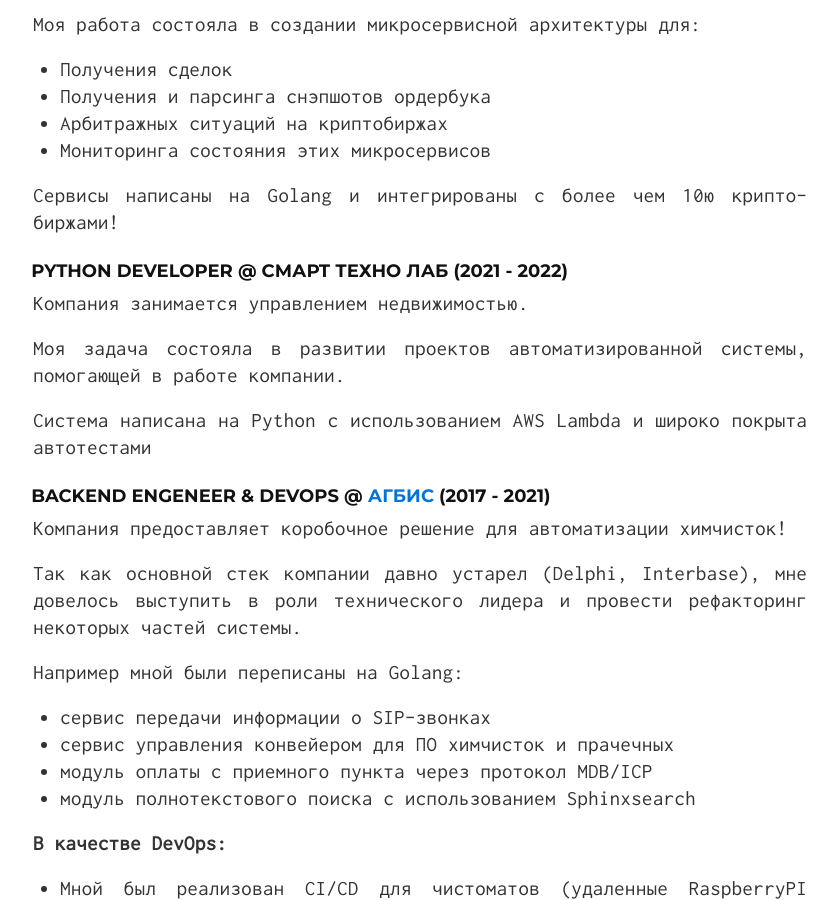
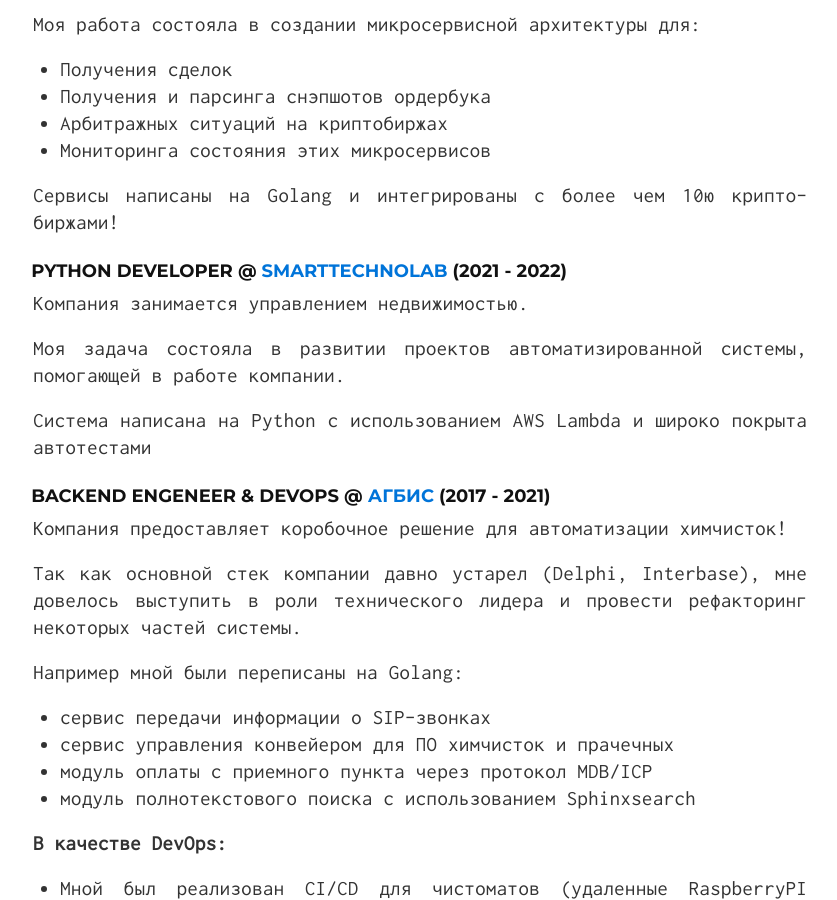
Before and after one commit to SergeyKrasn/sergeykrasn.github.io, a Jekyll site: the page built from index.md, in a window 1280 px wide and 900 px high, scrolled down 862 px. Shown: the whole window, without its empty margins (220-1057 px from the left). Built offline with Jekyll 4.4.1, drawn with Linux system fonts in a browser that asks for light colours.

Commit message:
Fix smarttechnolab

```diff
--- a/index.md
+++ b/index.md
@@ -37,7 +37,7 @@ layout: default
 
 Сервисы написаны на Golang и интегрированы с более чем 10ю крипто-биржами!
 
-### Python developer @ Смарт Техно Лаб (2021 - 2022)
+### Python developer @ [SmartTechnoLab](https://smarttechnolab.ru) (2021 - 2022)
 Компания занимается управлением недвижимостью.
 
 Моя задача состояла в развитии проектов автоматизированной системы, помогающей в работе компании.
@@ -45,6 +45,7 @@ layout: default
 Система написана на Python с использованием AWS Lambda и широко покрыта автотестами
 
 <div class="pagebreak"></div>
+
 ### Backend engeneer & DevOps @ [Агбис](https://www.agbis.ru) (2017 - 2021)
 Компания предоставляет коробочное решение для автоматизации химчисток!
 
```
